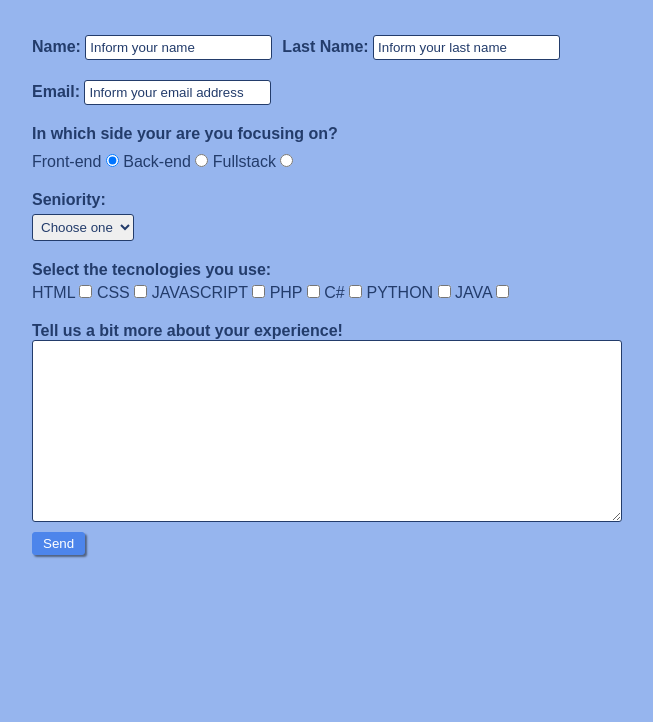
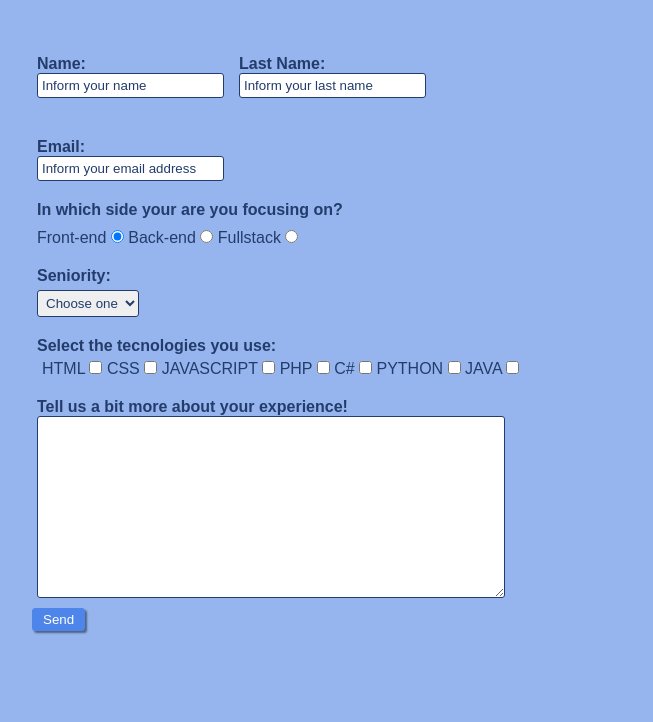
Before and after one commit to italoknd/Form-with-HTML-and-CSS, a plain HTML site: page index.html in a window 1280 px wide. Shown: the part 78-800 px from the top of the page, without its empty margins (308-961 px from the left). Drawn offline with Linux system fonts and the light colour scheme.

Commit message:
mudanças de estillo

```diff
--- a/css/style.css
+++ b/css/style.css
@@ -36,6 +36,7 @@ textarea, input, select{
 /*HEADER*/
 #top > h1, p{
   text-align: center;
+  margin-top: 10px;
 }
 
 #top p{
@@ -49,6 +50,10 @@ form{
   margin: auto;
 }
 
+div{
+  margin-left: 5px;
+}
+
 
 /*FIELDSET 1*/
 fieldset{
@@ -58,6 +63,7 @@ fieldset{
 #flex-container{
   display: flex;
   margin-bottom: 20px;
+  justify-content: safe;
 }
 
 .field{
@@ -66,6 +72,12 @@ fieldset{
 
 
 /*DIV EMAIL*/
+#email, #name, #last-name{
+  display: flex;
+  margin-bottom: 20px;
+  justify-content: safe;
+}
+
 #radio-options{
   margin-top: 20px;
 }
@@ -109,7 +121,7 @@ select, option{
 textarea{
   display: block;
   color: var(--letter-color);
-  width: 100%;
+  width: 80%;
   font-size: 1rem;
 }
 
--- a/index.html
+++ b/index.html
@@ -5,7 +5,7 @@
   <meta http-equiv="X-UA-Compatible" content="IE=edge">
   <meta name="viewport" content="width=device-width, initial-scale=1.0">
   <link rel="stylesheet" href="css/style.css">
-  <title>Form</title>
+  <title>Form for Devs</title>
 </head>
 <body>
   <div id="top">
@@ -23,7 +23,7 @@
 
       <div class="field">
         <label for="last-name"><strong>Last Name:</strong></label>
-        <input type="text" name="last-name" placeholder="Inform your last name" required>
+        <input type="text" name="last-name" id="last-name" placeholder="Inform your last name" required>
       </div>
     </fieldset>
 
@@ -78,7 +78,7 @@
     </div>
 
     <div class="field">
-      <label for=""><strong>Tell us a bit more about your experience!</strong></label>
+      <label for="" id="about"><strong>Tell us a bit more about your experience!</strong></label>
       <textarea name="xp-area" id="xp-area" rows="10"></textarea>
     </div>
 
```
